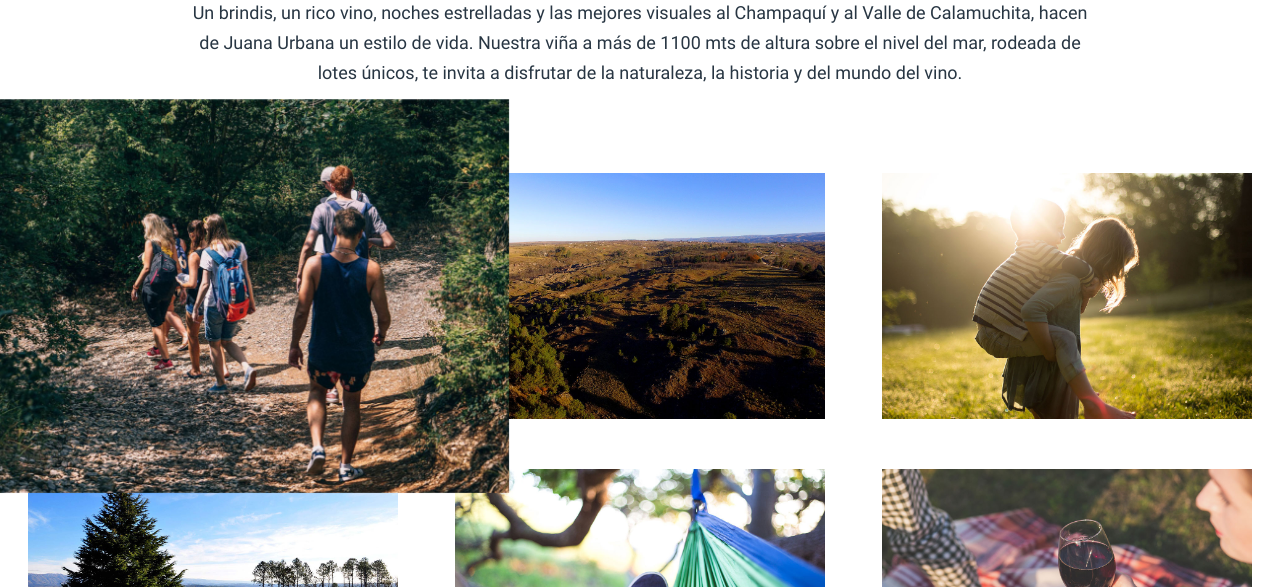
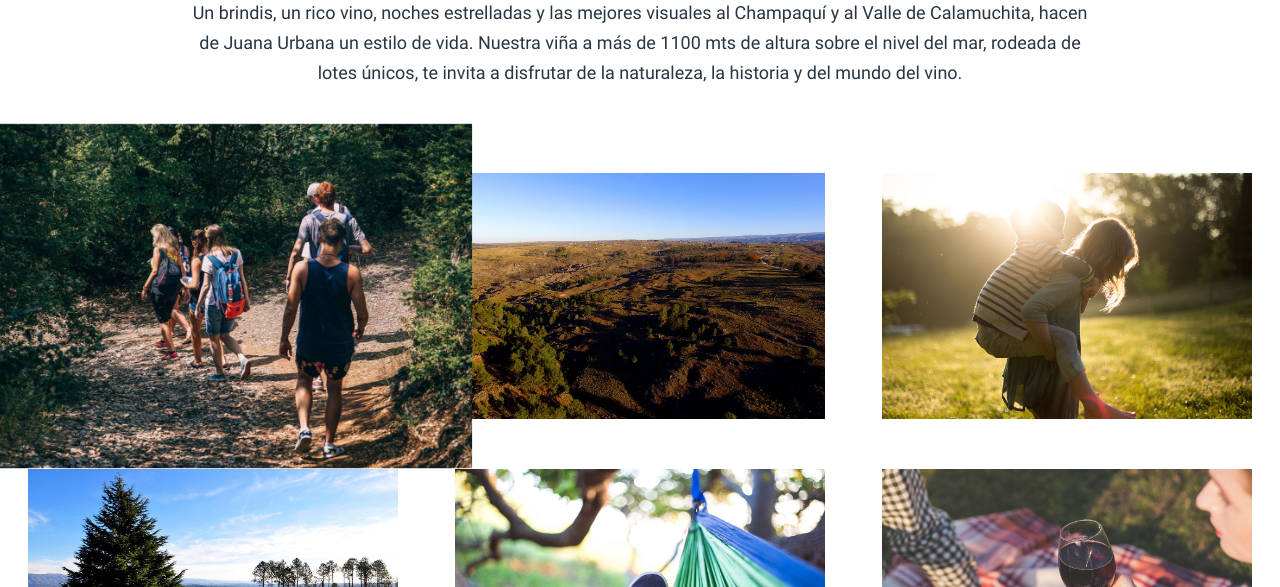
Before and after one commit to pablozamora1/proyecto-Juana-Urbana, a plain HTML site: page index.html in a window 1280 px wide. In both pictures the pointer is over the picture 213 px from the left and 508 px from the top of the page. Shown: the part 213-800 px from the top of the page. Drawn offline with Linux system fonts and the light colour scheme.

Commit message:
arreglos en las imagenes del index

```diff
--- a/assets/css/style.css
+++ b/assets/css/style.css
@@ -165,7 +165,7 @@ nav li a{
 }
 
 .contJu__box__img:hover{
-    transform: scale(1.6);
+    transform: scale(1.4);
 }
 
 .vidJu{
```
